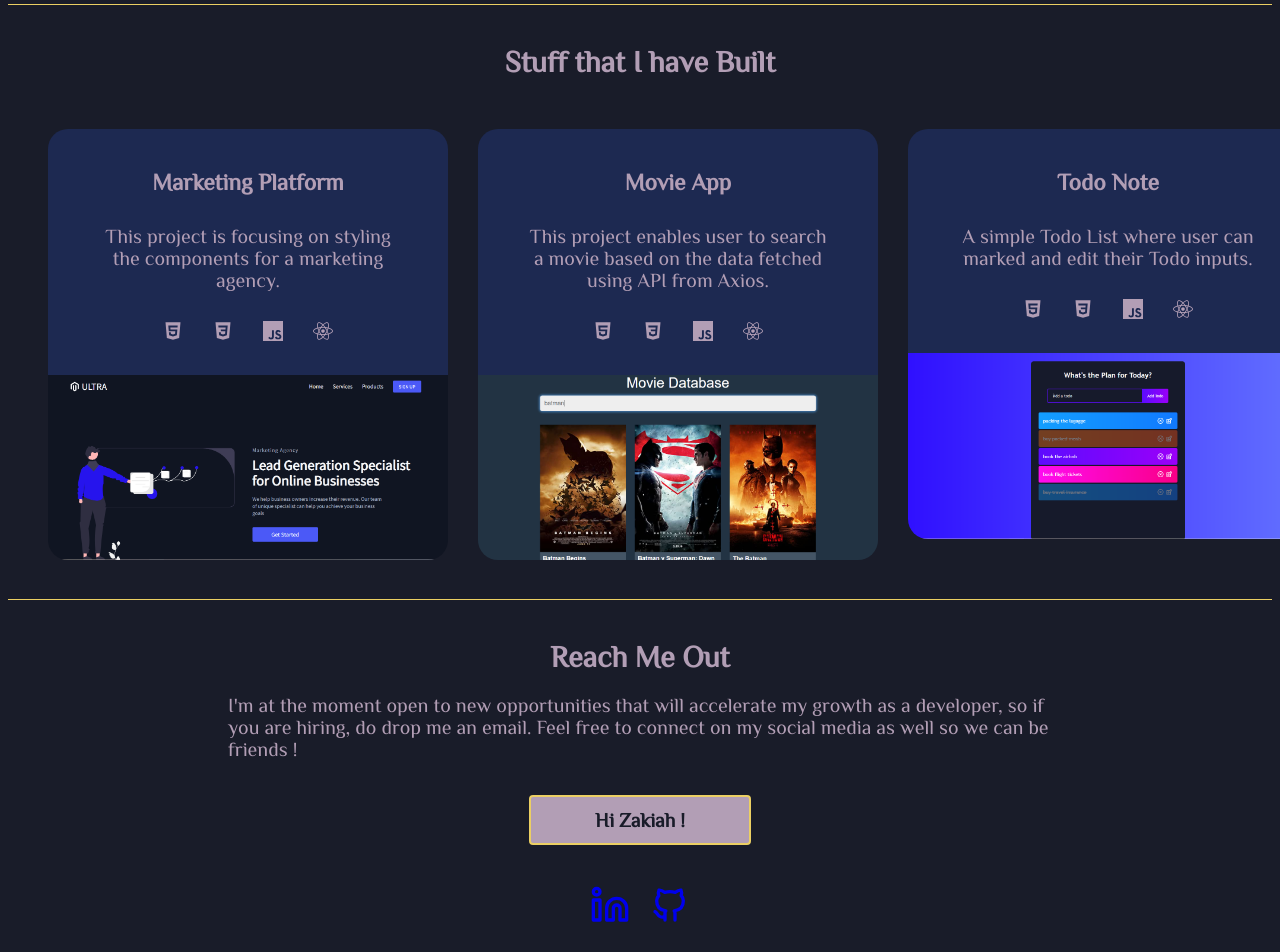
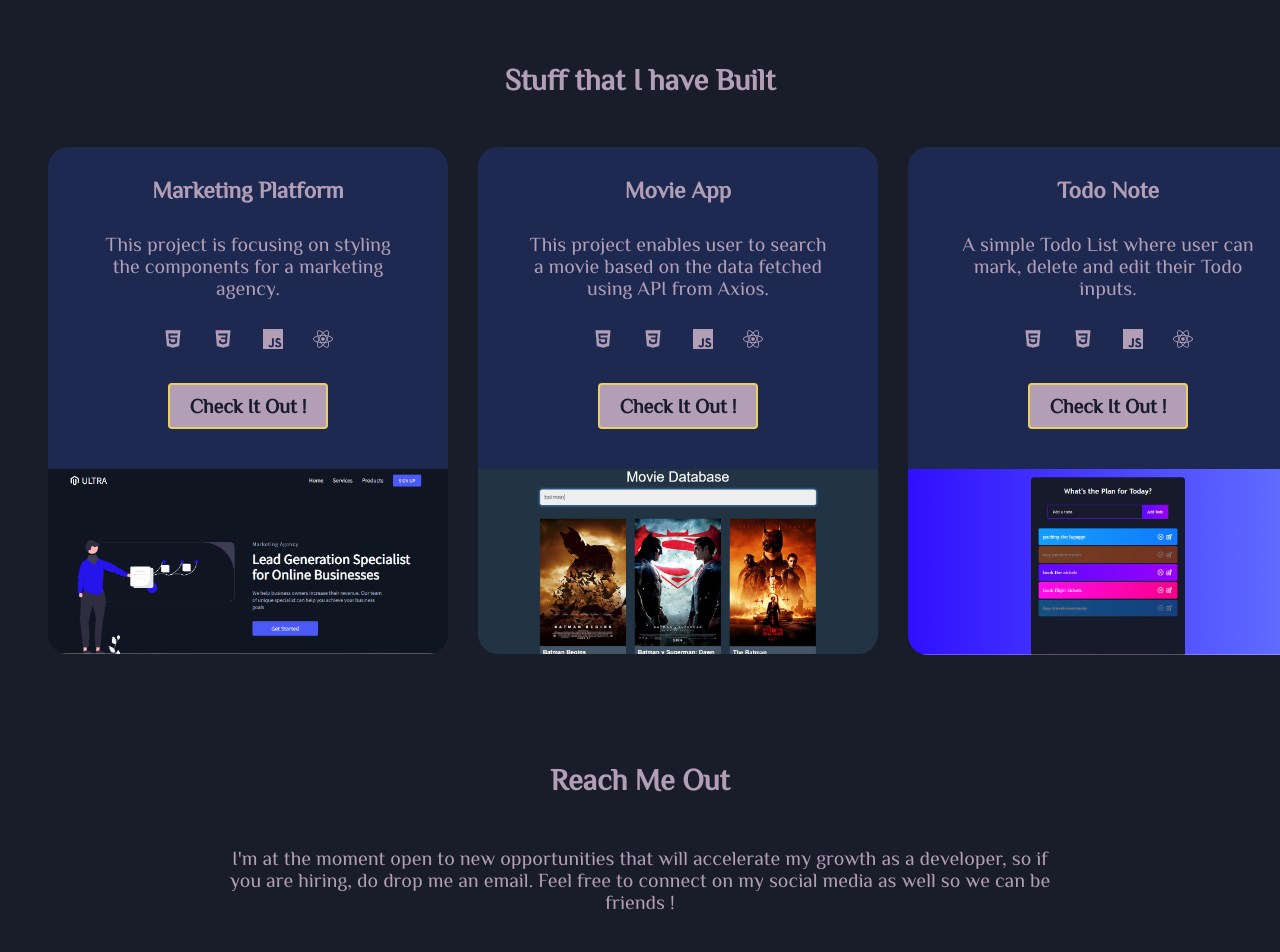
Before and after one commit to Zakiah07/my-react-portfolio, a React (Create React App) app: page / in a window 1280 px wide. Shown: the part 980-1932 px from the top of the page. Built offline with nearby package versions, Linux system fonts and the light colour scheme.

Commit message:
done but not dusted haha

```diff
--- a/src/components/Contacts/Contacts.js
+++ b/src/components/Contacts/Contacts.js
@@ -11,19 +11,20 @@ const Container = styled.div`
   gap: 20px;
 `;
 
-const Icon = styled.div`
-  padding: 10px 20px;
-  align-items: center;
+const IconContainer = styled.a`
+  padding: 0px 10px;
   justify-content: center;
   align-items: center;
   display: flex;
-  gap: 20px;
+  gap: 30px;
   font-size: 40px;
+  color: #b29eb5;
+`;
 
-  &:hover {
-    color: #ebcf63;
-    transition: all 0.3s ease;
-  }
+const ListContainer = styled.div`
+  padding: 20px 0px 20px 0px;
+  display: flex;
+  gap: 30px;
 `;
 
 const Button = styled.div`
@@ -49,10 +50,11 @@ const StyledAnchor = styled.a`
 `;
 
 const Descp = styled.div`
-  padding: 0px 180px 15px 180px;
+  padding: 30px 180px 30px 180px;
   align-items: center;
   justify-content: center;
   display: flex;
+  text-align: center;
 `;
 
 const Contacts = () => {
@@ -67,11 +69,11 @@ const Contacts = () => {
           {contactsData.buttontext}
         </StyledAnchor>
       </Button>
-      <Icon>
+      <ListContainer>
         {contactsData.platforms.map((platform) => (
-          <a href={platform.link}>{platform.icon}</a>
+          <IconContainer href={platform.link}>{platform.icon}</IconContainer>
         ))}
-      </Icon>
+      </ListContainer>
     </Container>
   );
 };
--- a/src/components/Contacts/contacts.data.js
+++ b/src/components/Contacts/contacts.data.js
@@ -11,12 +11,12 @@ export const contactsData = {
   platforms: [
     {
       name: "Linkedin",
-      icon: <FiLinkedin />,
+      icon: <FiLinkedin color="#b29eb5" />,
       link: "https://github.com/Zakiah07",
     },
     {
       name: "Github",
-      icon: <TbBrandGithub />,
+      icon: <TbBrandGithub color="#b29eb5" />,
       link: "https://www.linkedin.com/in/zakiahhh/",
     },
   ],
--- a/src/components/Intro/Intro.js
+++ b/src/components/Intro/Intro.js
@@ -3,12 +3,11 @@ import styled from "styled-components";
 import { introData as data } from "./intro.data";
 
 const Container = styled.div`
-  border-bottom: 1px solid #ebcf63;
   display: flex;
-  justify-content: center;
-  align-items: center;
+  justify-content: left;
+  align-items: left;
   flex-direction: column;
-  padding: 40px 40px;
+  padding: 50px 80px;
   gap: 30px;
 `;
 
--- a/src/components/Projects/Projects.js
+++ b/src/components/Projects/Projects.js
@@ -5,7 +5,7 @@ import { projectsData } from "./projects.data";
 const Container = styled.div`
   padding: 40px 40px;
   align-items: center;
-  border-bottom: 1px solid #ebcf63;
+  height: 700px;
 `;
 
 const ListContainer = styled.div`
@@ -25,7 +25,7 @@ const Box = styled.div`
   width: 400px;
   height: 400px;
   flex-direction: column;
-  padding: 20px 40px;
+  padding: 10px 40px;
 `;
 
 const Heading = styled.div`
@@ -57,6 +57,28 @@ const LanguageList = styled.p`
   gap: 30px;
 `;
 
+const Button = styled.div`
+  border-radius: 4px;
+  border: 2px solid #ebcf63;
+  cursor: pointer;
+  background: #b29eb5;
+  white-space: nowrap;
+  padding: 10px 20px;
+  margin-bottom: 10px;
+  font-weight: bold;
+  color: #191c29;
+
+  &:hover {
+    background: #ebcf63;
+    transition: all 0.3s ease-out;
+  }
+`;
+
+const StyledAnchorb = styled.div`
+  color: #191c29;
+  text-decoration: none;
+`;
+
 const Projects = () => {
   return (
     <Container id="projects">
@@ -75,6 +97,11 @@ const Projects = () => {
                     <p>{language}</p>
                   ))}
                 </LanguageList>
+                <Button>
+                  <StyledAnchorb href={project.link}>
+                    {project.buttontext}
+                  </StyledAnchorb>
+                </Button>
                 <StyledAnchor href={project.link}>
                   <Img src={project.img} alt={"alt"} />
                 </StyledAnchor>
--- a/src/components/Projects/projects.data.js
+++ b/src/components/Projects/projects.data.js
@@ -11,6 +11,7 @@ export const projectsData = [
     description:
       "This project is focusing on styling the components for a marketing agency.",
     languages: [<IoLogoHtml5 />, <IoLogoCss3 />, <SiJavascript />, <FaReact />],
+    buttontext: "Check It Out !",
     img: image1,
     alt: "Image",
     link: "https://marketingplatform.netlify.app/",
@@ -20,6 +21,7 @@ export const projectsData = [
     description:
       "This project enables user to search a movie based on the data fetched using API from Axios.",
     languages: [<IoLogoHtml5 />, <IoLogoCss3 />, <SiJavascript />, <FaReact />],
+    buttontext: "Check It Out !",
     img: image2,
     alt: "Image",
     link: "https://moviedatabasez.netlify.app/",
@@ -27,8 +29,9 @@ export const projectsData = [
   {
     title: "Todo Note",
     description:
-      "A simple Todo List where user can marked and edit their Todo inputs.",
+      "A simple Todo List where user can mark, delete and edit their Todo inputs.",
     languages: [<IoLogoHtml5 />, <IoLogoCss3 />, <SiJavascript />, <FaReact />],
+    buttontext: "Check It Out !",
     img: image3,
     alt: "Image",
     link: "https://todolistzz.netlify.app/",
--- a/src/components/Skills/Skills.js
+++ b/src/components/Skills/Skills.js
@@ -4,7 +4,6 @@ import { skillsData } from "./skills.data";
 
 const Container = styled.div`
   padding: 40px 30px 20px 30px;
-  border-bottom: 1px solid #ebcf63;
 `;
 
 const ListContainer = styled.div`
```
